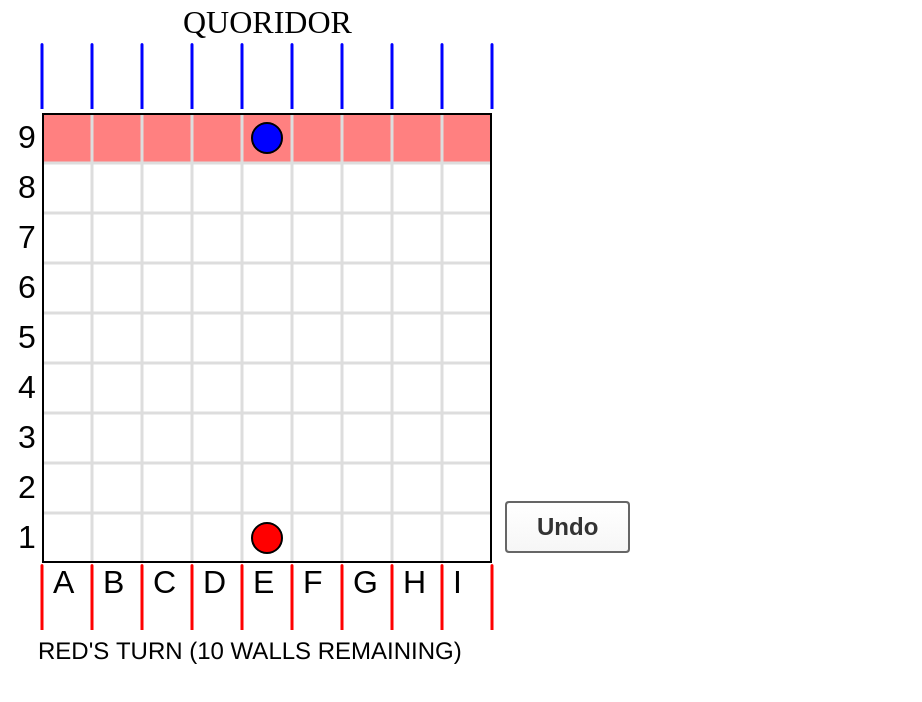
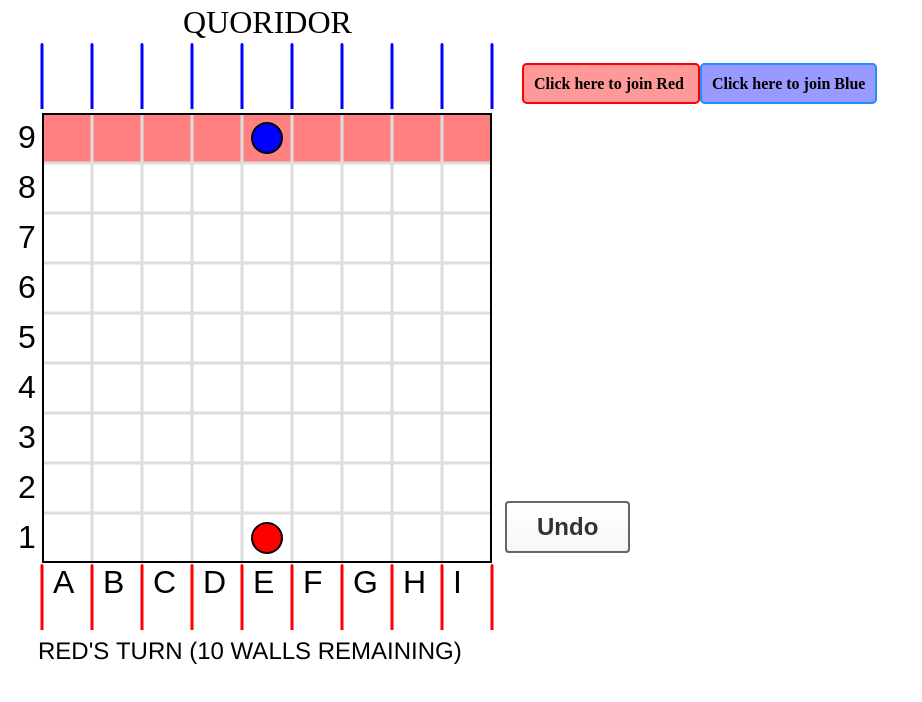
Before and after one commit to QuoridorOnline/quoridoronline.github.io, a plain HTML site: page index.html in a window 1280 px wide. Shown: the whole page, without its empty margins (0-922 px from the left). Drawn offline with Linux system fonts and the light colour scheme.

Commit message:
[Graphical Update] Select Color Buttons

```diff
--- a/index.html
+++ b/index.html
@@ -8,16 +8,23 @@
 <body>
 
 <!-- Multiple canvases: http://html5.litten.com/using-multiple-html5-canvases-as-layers/ -->
-<!-- <div class="center-wrapper-parent"> -->
 <div>
     <div><canvas id="title-text"></canvas></div>
-    <canvas id="top-notation"></canvas>
+    <div>
+        <canvas id="top-notation"></canvas>
+        <span id="selectRed" class="btn btn-danger selector red-border">
+            Click here to join Red
+        </span>
+        <span id="selectBlue" class="btn btn-primary selector blue-border">
+            Click here to join Blue
+        </span>
+    </div>
     <div style="width:760px; height:450px">
         <canvas id="left-notation"></canvas>
         <canvas id="quoridor-board">Use a browser that supports HTML5 Canvas.</canvas>
         <input type="button" id="btn_undo" value="Undo"/>
     </div>
-    <canvas id="bot-notation"></canvas>
+    <div><canvas id="bot-notation"></canvas></div>
     <div><canvas id="game-text"></canvas></div>
 </div>
 
--- a/src/style.css
+++ b/src/style.css
@@ -1,9 +1,23 @@
-fieldset.btn_holder {
-    position: absolute;
-    bottom: 0px;
-    left: 630px;
-    border:1px solid;
-    padding: 6px 15px;
+.selector {
+    position: relative;
+    bottom: 20px;
+    border: 2px;
+    width: 200px;
+    border-style: solid;
+    border-width: 2px;
+    border-radius: 5px;
+    padding: 10px;
+    font-weight: bold;
+}
+
+.red-border {
+    border-color: red;
+    background: #ff9999;
+}
+
+.blue-border {
+    border-color: dodgerblue;
+    background: #9999ff;
 }
 
 input#btn_undo {
```
